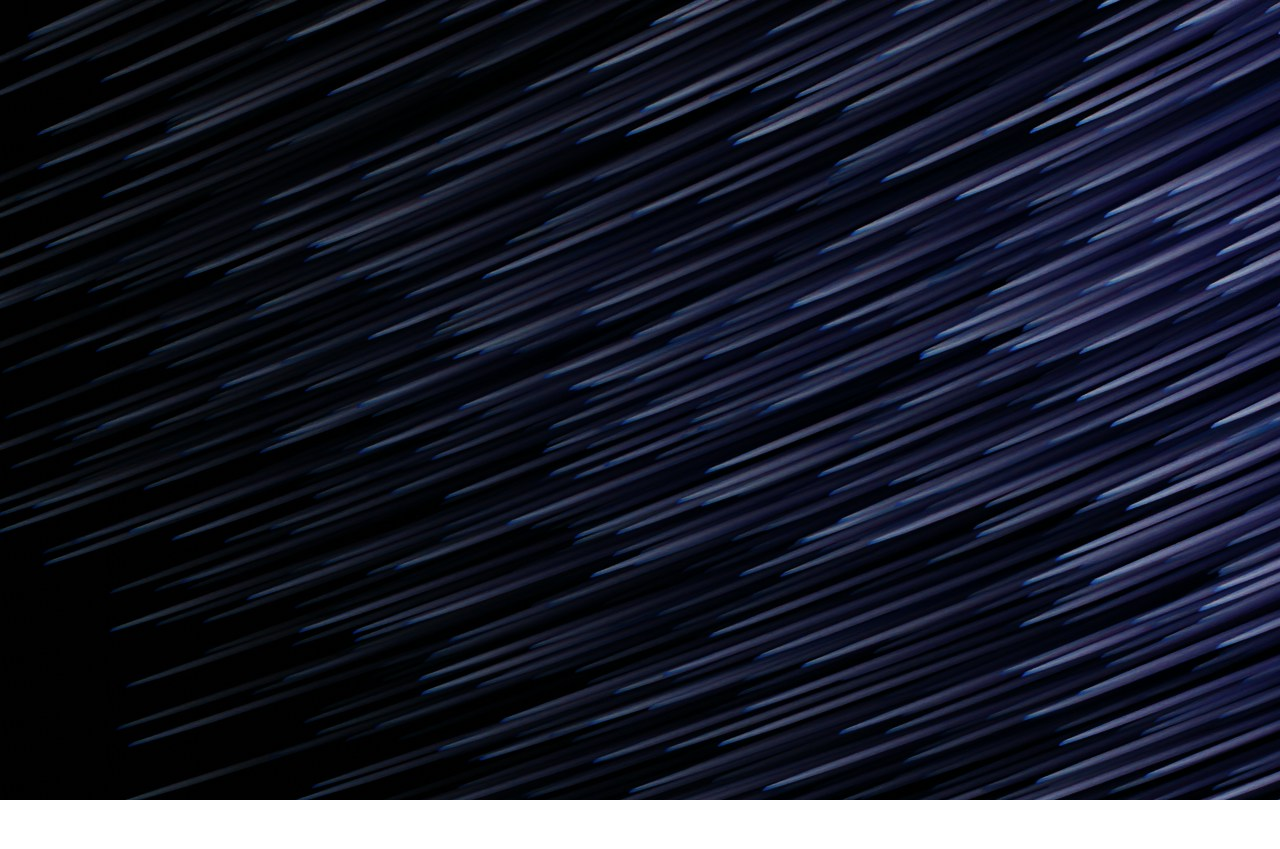
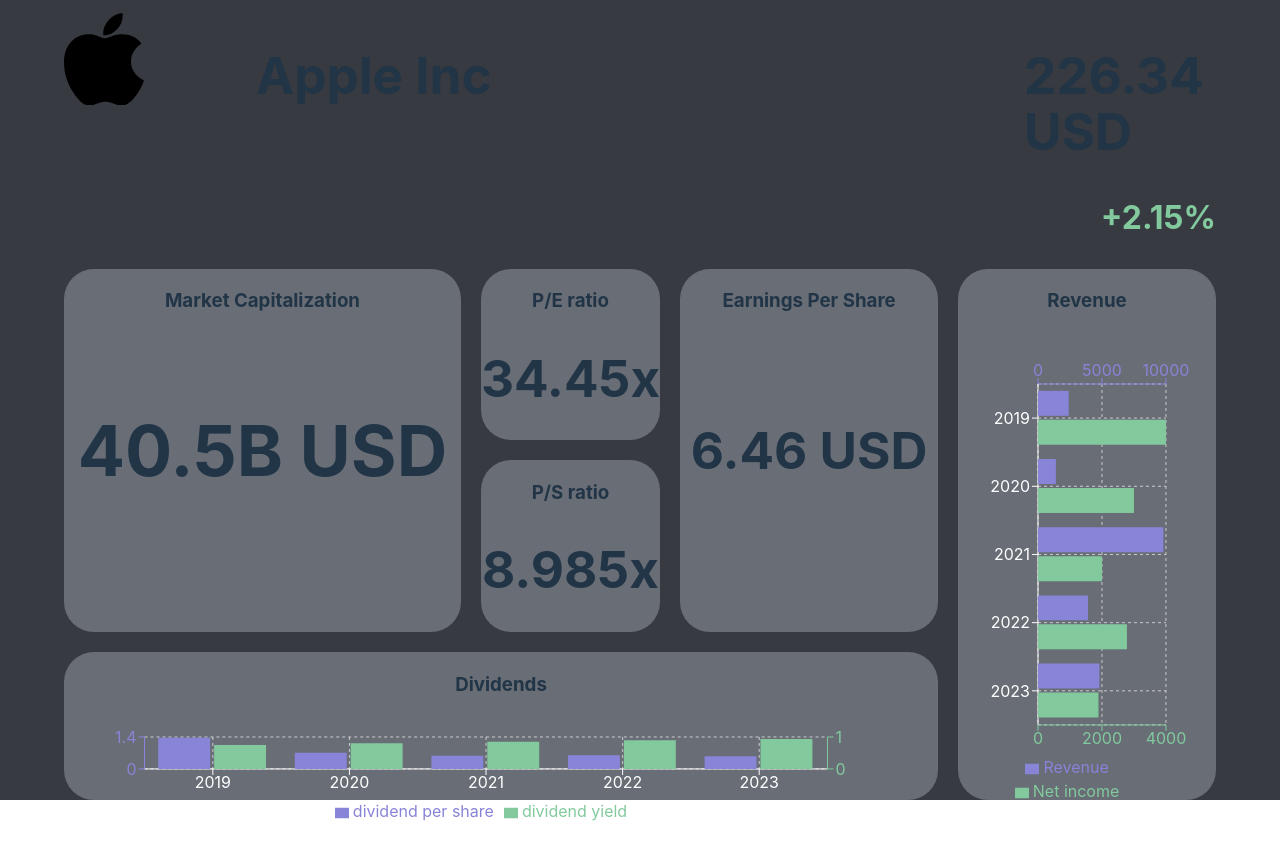
Before and after one commit to SzymonLiszewski/investmentApp, a React (Vite) app in the folder frontend/: page /analysis2 in a window 1280 px wide. Before the commit this address had no page. Before the commit the page ends 800 px from the top, so only its background shows below. Built offline with nearby package versions, Linux system fonts and the light colour scheme.

Commit message:
new analysis view

```diff
--- a/frontend/src/App.jsx
+++ b/frontend/src/App.jsx
@@ -6,6 +6,7 @@ import Analysis from './pages/Analysis';
 import HomePage from './pages/HomePage';
 import News from './pages/News';
 import FundamentalAnalysis from './components/FundamentalAnalysis';
+import Analysis2 from './pages/Analysis2';
 
 const App = () => {
     return (
@@ -17,6 +18,7 @@ const App = () => {
                     <Route path='/news' element={<News/>}/>
                     <Route path='/analysis' element={<Analysis/>}/>
                     <Route path='/analysis/fundamental' element={<FundamentalAnalysis/>}/>
+                    <Route path='/analysis2' element={<Analysis2/>}/>
                 </Routes>
             </div>
         </Fragment>
--- a/frontend/src/components/DividendChart.jsx
+++ b/frontend/src/components/DividendChart.jsx
@@ -11,7 +11,7 @@ const data = [
 
 const DividendChart = () => {
   return (
-    <ResponsiveContainer width="100%" height={400}>
+    <ResponsiveContainer width="100%" height="85%">
       <BarChart
         data={data}
         margin={{
--- a/frontend/src/components/FundamentalAnalysis.jsx
+++ b/frontend/src/components/FundamentalAnalysis.jsx
@@ -7,7 +7,7 @@ function FundamentalAnalysis(){
             <div className="FundamentalAnalysisContainer">
                 <div className="FundamentalContainer" id="MarketCap">
                     <h3>Market Capitalization</h3>
-                    <h1>40.5B USDT</h1>
+                    <h1>40.5B USD</h1>
                 </div>
                 <div className="FundamentalContainer" id="pe">
                      <h3>P/E ratio</h3>
@@ -22,9 +22,11 @@ function FundamentalAnalysis(){
                     <h1>6.46 USD</h1>
                 </div>
                 <div className="FundamentalContainer" id="Dividends">
+                    <h3>Dividends</h3>
                     <DividendChart/>
                 </div>
                 <div className="FundamentalContainer" id="Earnings">
+                    <h3>Revenue</h3>
                     <RevenueChart/>
                 </div>
             </div>
--- a/frontend/src/components/RevenueChart.jsx
+++ b/frontend/src/components/RevenueChart.jsx
@@ -12,7 +12,7 @@ const data = [
 
 const RevenueChart = () => {
   return (
-    <ResponsiveContainer width="100%" height="100%">
+    <ResponsiveContainer width="100%" height="92%">
       <BarChart
         layout="vertical"
         data={data}
@@ -25,7 +25,7 @@ const RevenueChart = () => {
       >
         <CartesianGrid strokeDasharray="3 3" />
         <XAxis xAxisId="top" type="number"  orientation='top' stroke="#8884d8"/>
-        <XAxis xAxisId="bottom" type="number"  orientation='bottom' stroke="#8884d8"/>
+        <XAxis xAxisId="bottom" type="number"  orientation='bottom' stroke="#82ca9d"/>
         <YAxis type="category" dataKey="name" stroke="#fff"/>
         <Tooltip />
         <Legend />
--- /dev/null
+++ b/frontend/src/components/styles/Analysis2.css
@@ -0,0 +1,39 @@
+.analysis-container {
+    display: grid;
+    grid-template-columns: 1fr;
+    grid-template-rows: 1fr 5fr;
+    grid-column-gap: 0px;
+    grid-row-gap: 0px;
+    background-color: #373A40;
+    height: 100vh;
+    }
+
+.stock-name {
+    grid-area: 1 / 1 / 2 / 2;
+    margin-left: 5vw;
+    margin-right: 5vw;
+    margin-top: 1%;
+    display: grid;
+    grid-template-columns: 1fr 4fr 1fr;
+    grid-template-rows: 1fr;
+    grid-column-gap: 0px;
+    grid-row-gap: 0px;
+}
+#name{
+    grid-area: 1 / 2 / 2 / 3;
+}
+#logo{
+    grid-area: 1 / 1 / 2 / 2;
+}
+#price{
+    grid-area: 1 / 3 / 2 / 4;
+}
+#priceChange{
+    grid-area: 1 / 3 / 2 / 4;
+    text-align: right;
+    color: #82ca9d;
+    font-size: 200%;
+}
+.stock-analysis {
+    grid-area: 2 / 1 / 5 / 2;
+}
--- a/frontend/src/components/styles/FundamentalAnalysis.css
+++ b/frontend/src/components/styles/FundamentalAnalysis.css
@@ -1,7 +1,7 @@
 .bx{
     background-color: #373A40;
     width:100vw;
-    height: 100vh;
+    height: 100%;
     margin-top: 0;
 }
 .FundamentalAnalysisContainer {
@@ -12,7 +12,7 @@
     grid-row-gap: 20px;
     background-color: #373A40;
     width: 90vw;
-    height: 90vh;
+    height: 100%;
     margin-left: 5vw;
     margin-right: 5vw;
 
@@ -34,7 +34,7 @@
 }
 #MarketCap h1{
     align-self: center;
-    font-size: 80px;
+    font-size: 70px;
 }
 #pe {
     grid-area: 1 / 4 / 2 / 5;
@@ -58,7 +58,9 @@
 }
 #Dividends {
     grid-area: 3 / 1 / 5 / 7;
+    text-align: center;
 }
 #Earnings {
     grid-area: 1 / 7 / 5 / 9;
+    text-align: center;
 }
--- /dev/null
+++ b/frontend/src/pages/Analysis2.jsx
@@ -0,0 +1,21 @@
+import "../components/styles/Analysis2.css"
+import FundamentalAnalysis from "../components/FundamentalAnalysis"
+function Analysis2(){
+    return (
+        <div className="analysis-container">
+            <div className="stock-name">
+                <svg id="logo" eight="80" width="80" xmlns="http://www.w3.org/2000/svg" viewBox="0 -3.552713678800501e-15 820 950"><path d="M404.345 229.846c52.467 0 98.494-20.488 138.08-61.465s59.38-88.626 59.38-142.947c0-5.966-.472-14.444-1.414-25.434-6.912.942-12.096 1.727-15.552 2.355-48.383 6.908-90.954 30.615-127.713 71.12-36.758 40.506-55.137 83.838-55.137 129.996 0 5.337.785 14.13 2.356 26.375zM592.379 950c37.387 0 78.701-25.59 123.943-76.772S796.122 761.915 820 692.836c-88.912-45.844-133.368-111.626-133.368-197.348 0-71.591 35.973-132.82 107.92-183.688-49.954-62.486-115.931-93.729-197.931-93.729-34.56 0-66.134 5.181-94.724 15.543l-17.908 6.594-24.035 9.42c-15.709 5.966-30.004 8.95-42.885 8.95-10.054 0-23.25-3.455-39.586-10.363l-18.38-7.536-17.436-7.065c-25.449-10.676-52.782-16.014-82-16.014-78.23 0-141.065 26.376-188.506 79.128C23.72 349.479 0 419.03 0 505.379c0 121.517 38.015 233.772 114.046 336.763C166.828 914.047 215.054 950 258.724 950c18.537 0 36.916-3.611 55.138-10.833l23.092-9.42 18.38-6.594c25.762-9.106 49.482-13.659 71.16-13.659 22.935 0 49.326 5.81 79.173 17.427l14.609 5.652C550.75 944.191 574.786 950 592.379 950z"/></svg>
+                <h1 id="name">Apple Inc</h1>
+                <div className="price-container">
+                    <h1 id="price">226.34 USD</h1>
+                    <h2 id="priceChange">+2.15%</h2>
+                </div>
+            </div>
+            <div className="stock-analysis">
+                <FundamentalAnalysis/>
+            </div>
+        </div>
+    )
+}
+
+export default Analysis2
```
Also changed, not shown: frontend/public/apple-14.svg (added).
